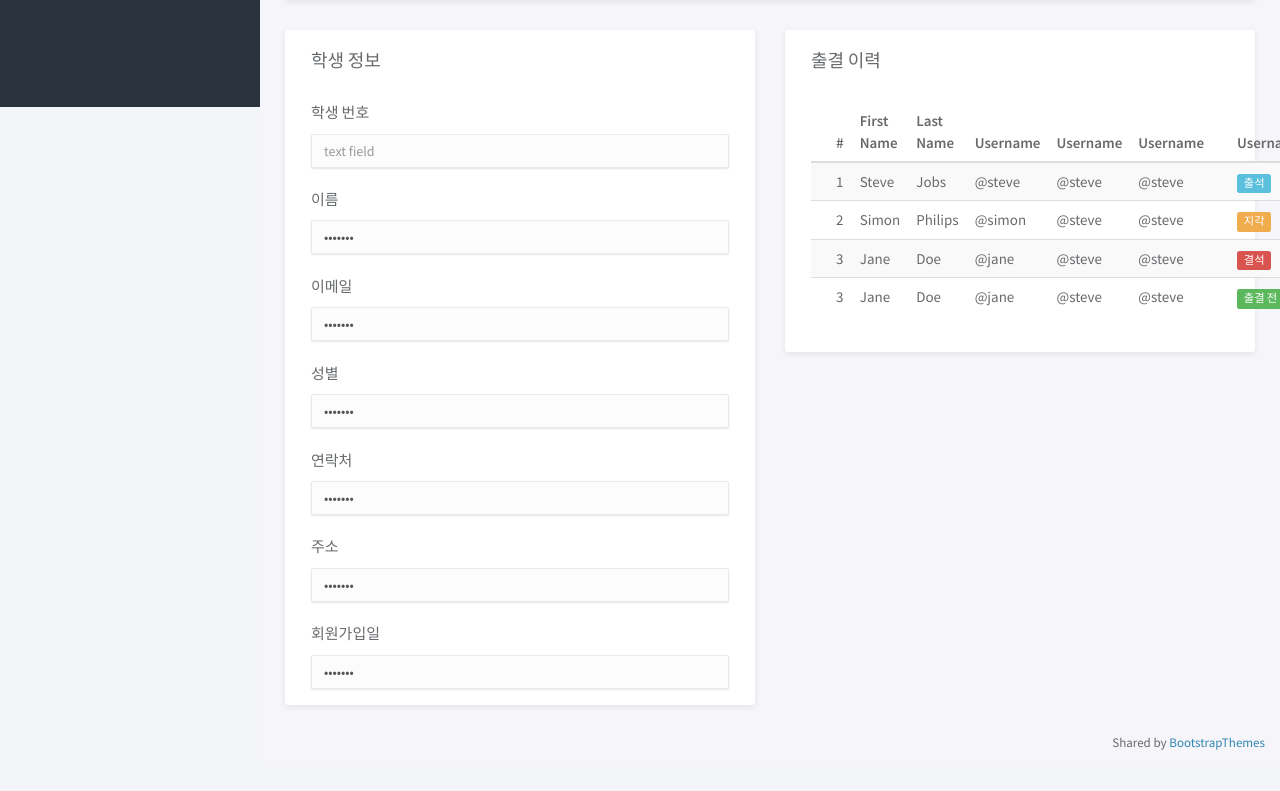
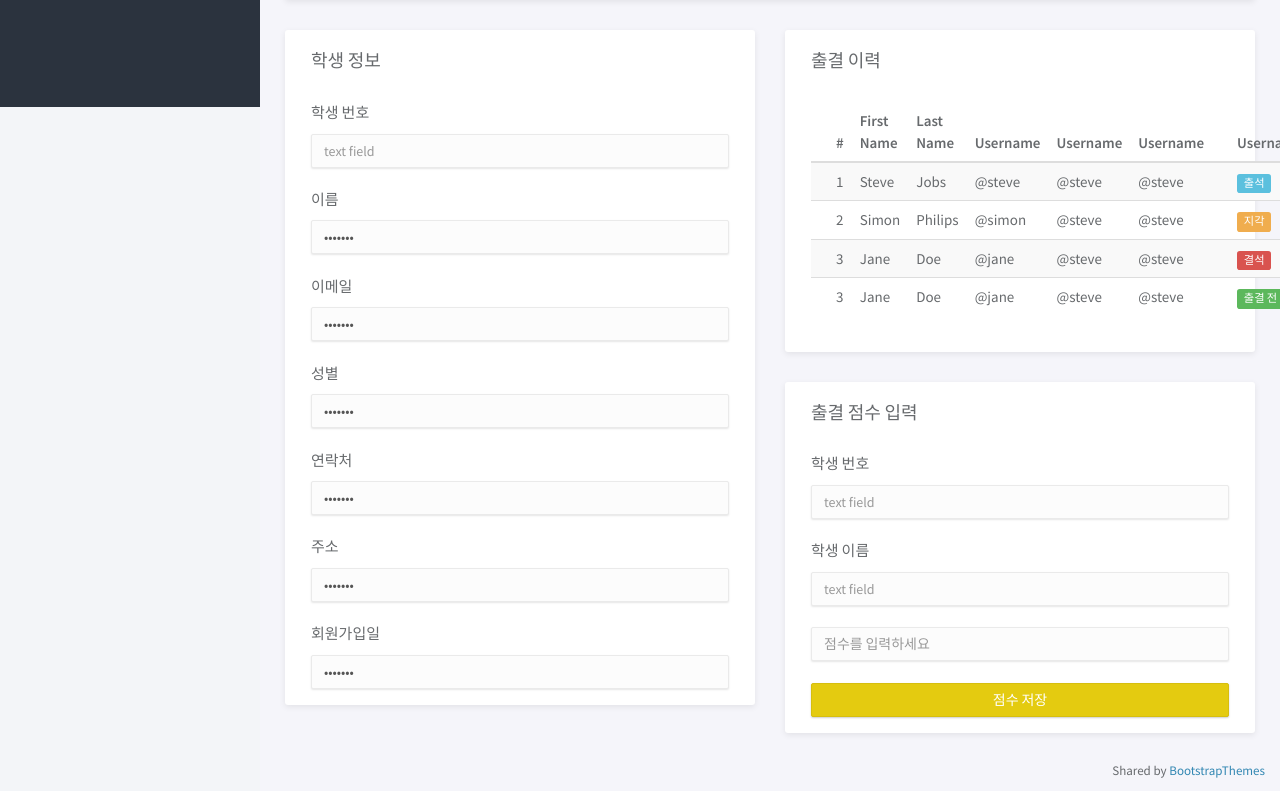
Before and after one commit to BangJeongBin/wizian_mentorship_project, a Next.js app in the folder wizian-next/: page /course/courseAttend in a window 1280 px wide. Shown: the part 693-1484 px from the top of the page. Before the commit the page ends 1456 px from the top, so only its background shows below. Built offline with nearby package versions, Linux system fonts and the light colour scheme; some icons are missing.

Commit message:
CourseAttend 출석점수 입력란 구현

```diff
--- a/wizian-next/src/app/(app)/course/courseAttend/page.js
+++ b/wizian-next/src/app/(app)/course/courseAttend/page.js
@@ -237,6 +237,25 @@ const CourseAttend = () => {
                                 </table>
                             </div>
                         </div>
+
+                        <div className="panel">
+                            <div className="panel-heading">
+                                <h3 className="panel-title">출결 점수 입력</h3>
+                            </div>
+                            <div className="panel-body">
+                                <p>학생 번호</p>
+                                <input type="text" className="form-control" placeholder="text field"/>
+                                <br/>
+                                <p>학생 이름</p>
+                                <input type="text" className="form-control" placeholder="text field"/>
+                                <br/>
+                                <input type="text" className="form-control" placeholder="점수를 입력하세요"/>
+                                <br/>
+                                <button className="btn btn-warning form-control" type="button">
+                                    점수 저장
+                                </button>
+                            </div>
+                        </div>
                     </div>
                 </div>
 
```
